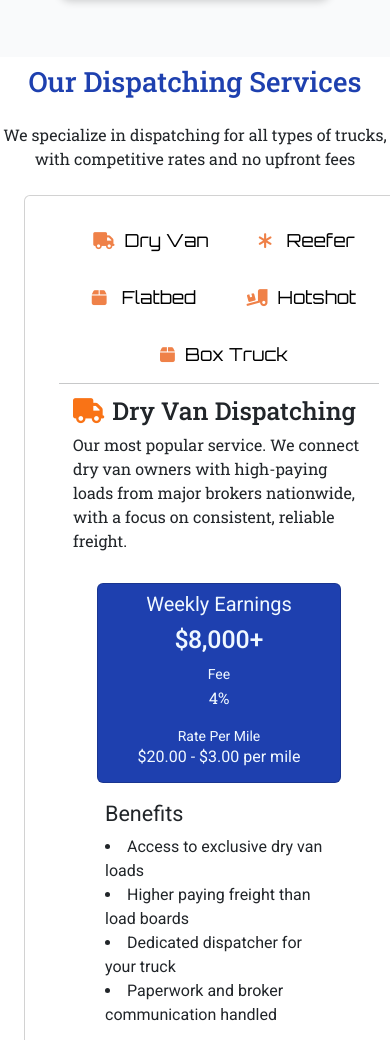
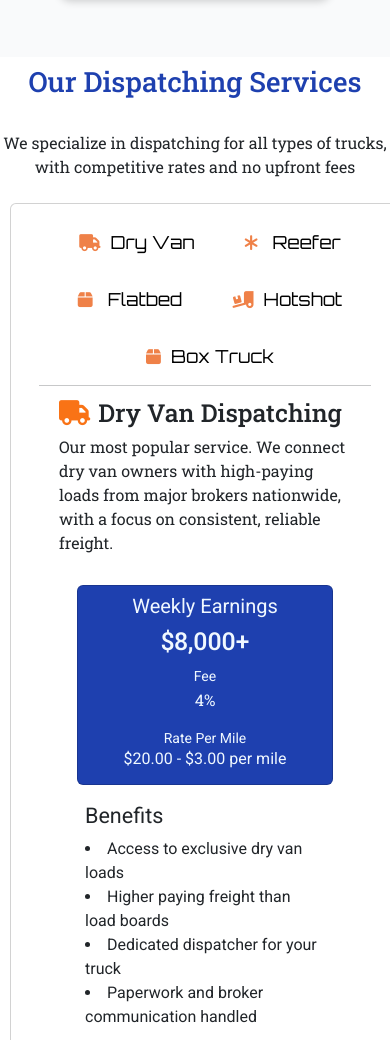
Before and after one commit to amarxsaed/ashtonlogistic, a plain HTML site: page index.html in a window 390 px wide. Shown: the part 3546-4586 px from the top of the page. Drawn offline with nearby package versions, Linux system fonts and the light colour scheme.

Commit message:
updation

```diff
--- a/index.css
+++ b/index.css
@@ -428,6 +428,9 @@ padding-left: 20px;
     height: 100px;
 
     }
+    .ourdispatchinpage{
+     margin: 0;
+    }
 
 }
 
@@ -517,3 +520,7 @@ padding-left: 20px;
 
   border-radius: 15px;
 }
+.ourdispatchinpage{
+  padding: 10px;
+  margin: 10px;
+}
--- a/index.html
+++ b/index.html
@@ -293,8 +293,8 @@
       <div class="text-center mt-2">
         <h1 class="mb-4">Our Dispatching Services</h1>
 
-       <p>We specialize in dispatching for all types of trucks, with competitive rates and no upfront fees</p>
-       <div class="card p-3 m-4">
+       <p class="py-2">We specialize in dispatching for all types of trucks, with competitive rates and no upfront fees</p>
+       <div class="card ourdispatchinpage">
         <div class="d-flex justify-content-center flex-wrap" style="font-family: Orbitron;">
           <div>
             <button class="btn-custom" onclick="showContent('hello')">
@@ -388,7 +388,7 @@
         </div>
 
 
-      <div id="fast" class="content-div container    ">
+      <div id="fast" class="content-div container  p-2  ">
           <div class=" text-start" >
              <div class="content-div1 p-1 " > <h2>   <i class="fa-solid logo1 fa-asterisk"></i>Reefer Dispatching</h2>
                 <p>
@@ -499,7 +499,7 @@
               </div>
             </div>
 
-      <div id="veryslow" class="content-div container ">
+      <div id="veryslow" class="content-div container p-2">
               <div class=" text-start" >
                  <div class="content-div1 p-1 " > <h2>  <i class="fa-solid logo1 fa-truck-ramp-box"></i>Hotshot Dispatching</h2>
                     <p>
```
